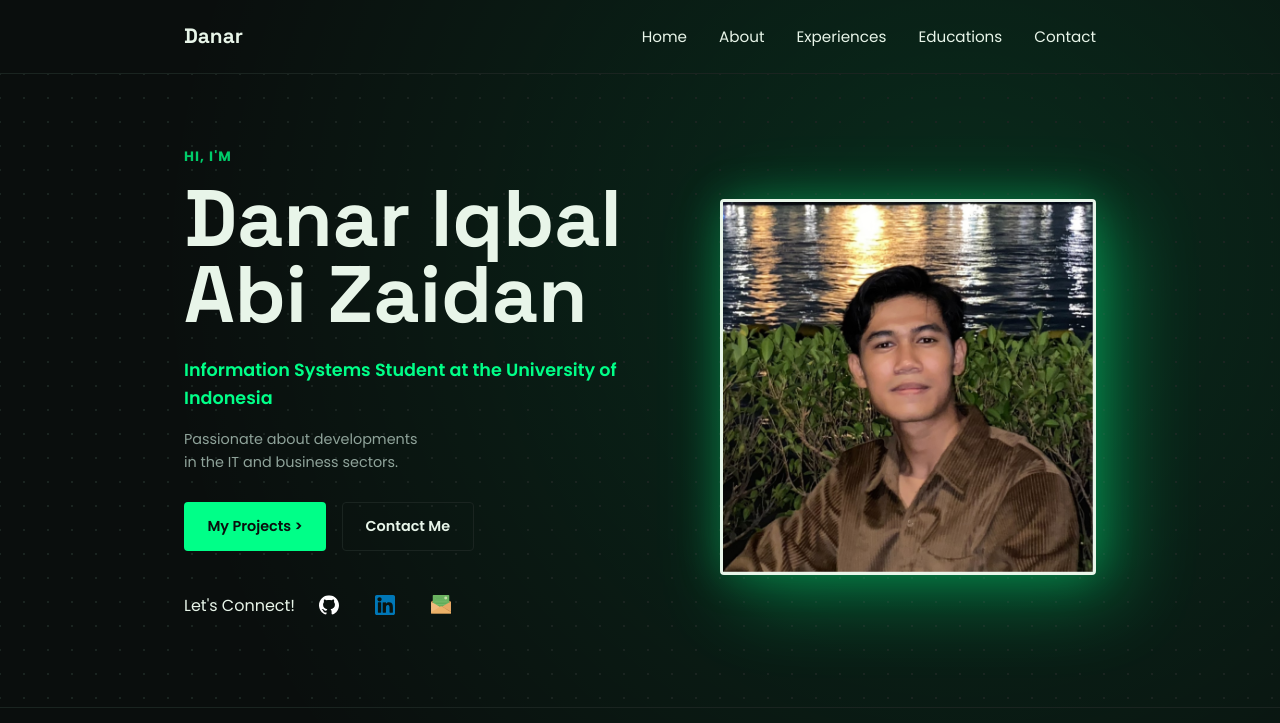
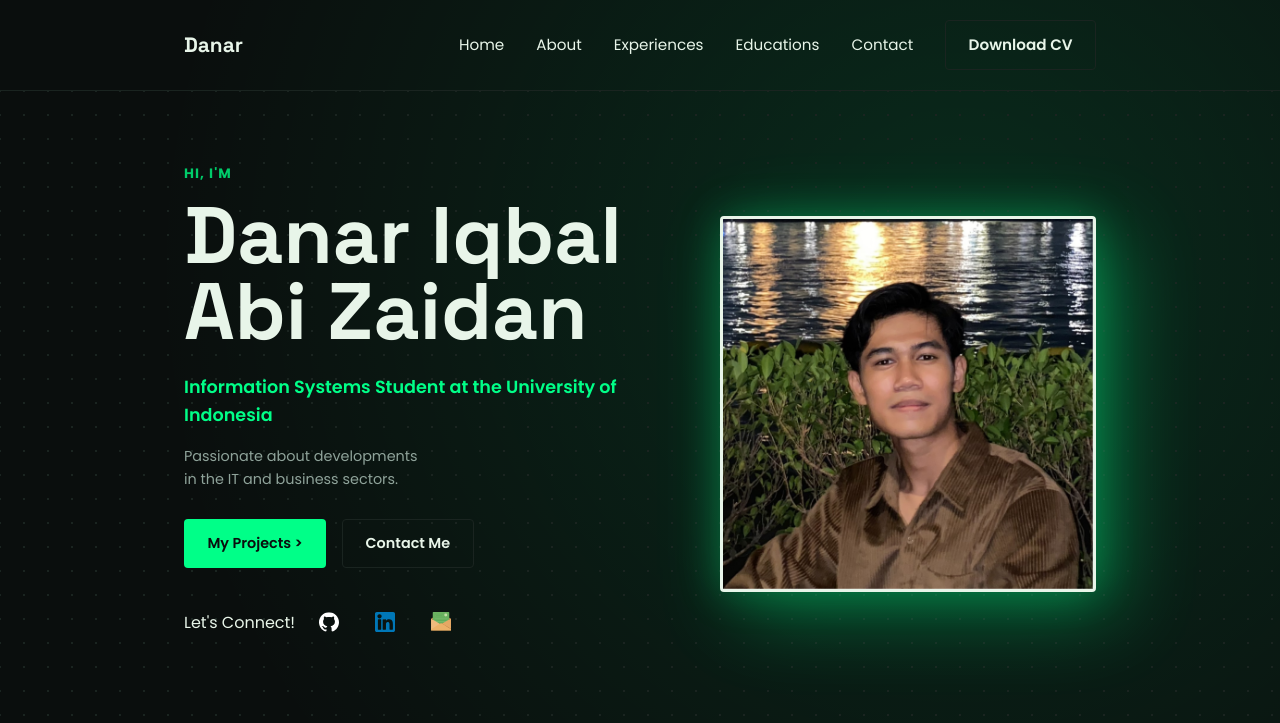
Before and after one commit to danariqbalabi/myportofolio, a Django app: page / in a window 1280 px wide. Shown: the top 723 px of the page. Run offline with Django 5.2, Linux system fonts and the light colour scheme.

Commit message:
add feature download cv di navbar, merapikan experience

```diff
--- a/static/css/style.css
+++ b/static/css/style.css
@@ -41,6 +41,7 @@ h1, .brand {
     justify-content: space-between;
     align-items: center;
     padding: 1.25rem 1.5rem;
+    gap: 1.5rem;
 }
 
 .brand {
@@ -53,6 +54,7 @@ h1, .brand {
 .site-header nav {
     display: flex;
     gap: 2rem;
+    align-items: center;
 }
 
 .site-header nav a {
@@ -336,6 +338,7 @@ nav ul {
     display: flex;
     gap: 2rem;
     list-style: none;
+    align-items: center;
 }
 
 .experience {
--- a/templates/index.html
+++ b/templates/index.html
@@ -22,6 +22,9 @@
                     <li><a href="#edu">Educations</a></li>
                     <li><a href="#contact">Contact</a></li>
                 </ul>
+                <a href="/static/files/CV_Danar_Iqbal.pdf" download class="button button-secondary">
+            Download CV
+            </a>
             </nav>
         </div>
     </header>
@@ -118,14 +121,6 @@
                                     <p class="timeline-org">Open House Fasilkom UI 2026</p>
                                 <p class="timeline-desc">Vice Person in Charge of Public Relations Division</p>
                                 </div>
-                                <div class="timeline-item">
-                                    <div class="timeline-title">
-                                    <p>Awardee of Beasiswa Unggulan</p>
-                                    <span class="timeline-date">Oct 2025 - Present</span>
-                                    </div>
-                                    <p class="timeline-org">Kementrian Pendidikan dan Kebudayaan</p>
-                                    <p class="timeline-desc">Awardee of Beasiswa Unggulan from Kemendikbud</p>
-                                </div>
                                 <div class="timeline-item timeline-item--branched">
                                 <div class="timeline-branch">
                                     <div class="timeline-title">
@@ -150,6 +145,14 @@
                                         Marketing Manager of RISTEK Hackathon Fasilkom UI</p>
                             </div>
                             </div>
+                            <div class="timeline-item">
+                                    <div class="timeline-title">
+                                    <p>Awardee of Beasiswa Unggulan</p>
+                                    <span class="timeline-date">Oct 2025 - Present</span>
+                                    </div>
+                                    <p class="timeline-org">Kementrian Pendidikan dan Kebudayaan</p>
+                                    <p class="timeline-desc">Awardee of Beasiswa Unggulan from Kemendikbud</p>
+                                </div>
                             </div>
                         <div class="stats-grid">
                         <div class="stat-card">
@@ -164,7 +167,7 @@
                             <span class="stat-number">1+</span>
                             <span class="stat-label">Years Learning</span>
                             </div>
-                        </div>
+                            </div>
                         </div>
                     </div>
                 </div>
```
Also changed, not shown: 1 other file.
